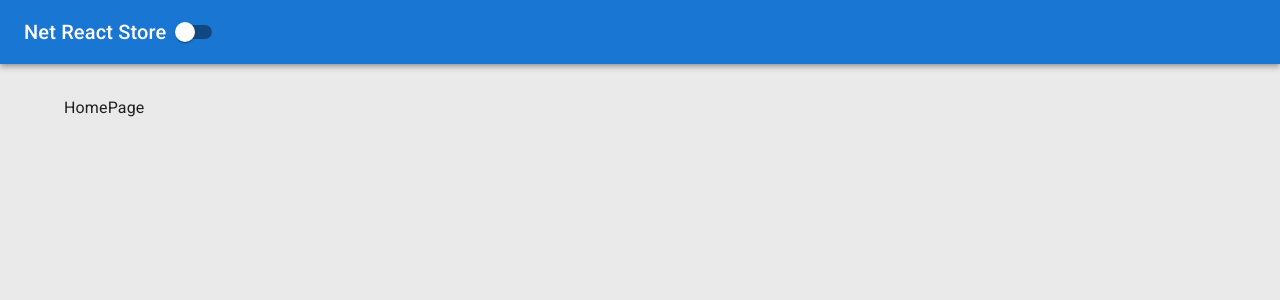
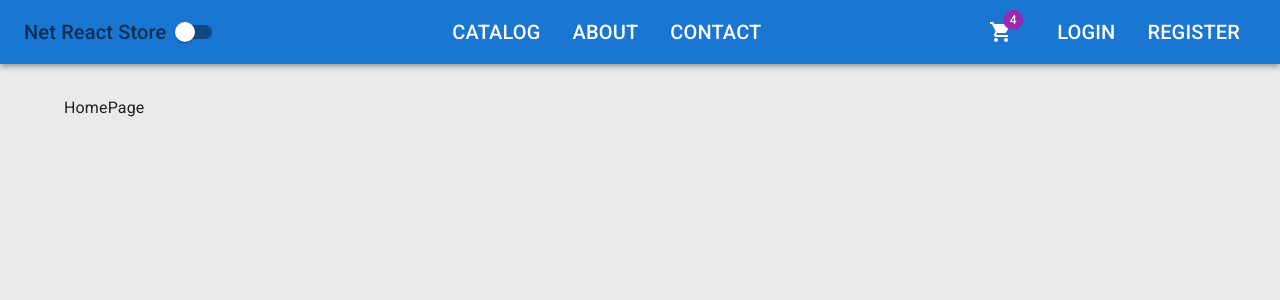
Before and after one commit to tharinduroshana/NetReactStore, a React (Create React App) app in the folder net-react-store-frontend/: page / in a window 1280 px wide. Shown: the top 300 px of the page. Built offline with nearby package versions, Linux system fonts and the light colour scheme.

Commit message:
- Styled the nav bar - Added links to navigate

```diff
--- a/net-react-store-frontend/src/app/layout/Header.tsx
+++ b/net-react-store-frontend/src/app/layout/Header.tsx
@@ -1,15 +1,78 @@
-import { AppBar, Switch, Toolbar, Typography } from "@mui/material";
+import {
+  AppBar,
+  Badge,
+  Box,
+  IconButton,
+  List,
+  ListItem,
+  Switch,
+  Toolbar,
+  Typography,
+} from "@mui/material";
+import { NavLink } from "react-router-dom";
+import { ShoppingCart } from "@mui/icons-material";
 
 type HeaderProps = {
   darkMode: boolean;
   handleThemeChange: () => void;
 };
+
+const midLinks = [
+  { title: "Catalog", path: "/catalog" },
+  { title: "About", path: "/about" },
+  { title: "Contact", path: "/contact" },
+];
+
+const rightLinks = [
+  { title: "Login", path: "/login" },
+  { title: "Register", path: "/register" },
+];
+
+const navStyles = {
+  color: "inherit",
+  typography: "h6",
+  "&:hover": { color: "grey.500" },
+  "&.active": { color: "text.secondary" },
+  textDecoration: "none",
+};
+
 const Header = ({ darkMode, handleThemeChange }: HeaderProps) => {
   return (
     <AppBar position="static" sx={{ mb: 4 }}>
-      <Toolbar>
-        <Typography variant="h6">Net React Store</Typography>
-        <Switch checked={darkMode} onChange={handleThemeChange} />
+      <Toolbar
+        sx={{
+          display: "flex",
+          justifyContent: "space-between",
+          alignItems: "center",
+        }}
+      >
+        <Box display="flex" alignItems="center">
+          <Typography variant="h6" component={NavLink} to="/" sx={navStyles}>
+            Net React Store
+          </Typography>
+          <Switch checked={darkMode} onChange={handleThemeChange} />
+        </Box>
+        <List sx={{ display: "flex" }}>
+          {midLinks.map(({ title, path }) => (
+            <ListItem key={path} component={NavLink} to={path} sx={navStyles}>
+              {title.toUpperCase()}
+            </ListItem>
+          ))}
+        </List>
+        <Box display="flex" alignItems="center">
+          <IconButton size="large" edge="start" color="inherit" sx={{ mr: 2 }}>
+            <Badge badgeContent="4" color="secondary">
+              <ShoppingCart />
+            </Badge>
+          </IconButton>
+          <List sx={{ display: "flex" }}>
+            {rightLinks.map(({ title, path }) => (
+              <ListItem key={path} component={NavLink} to={path} sx={navStyles}>
+                {title.toUpperCase()}
+              </ListItem>
+            ))}
+          </List>
+        </Box>
       </Toolbar>
     </AppBar>
   );
```
